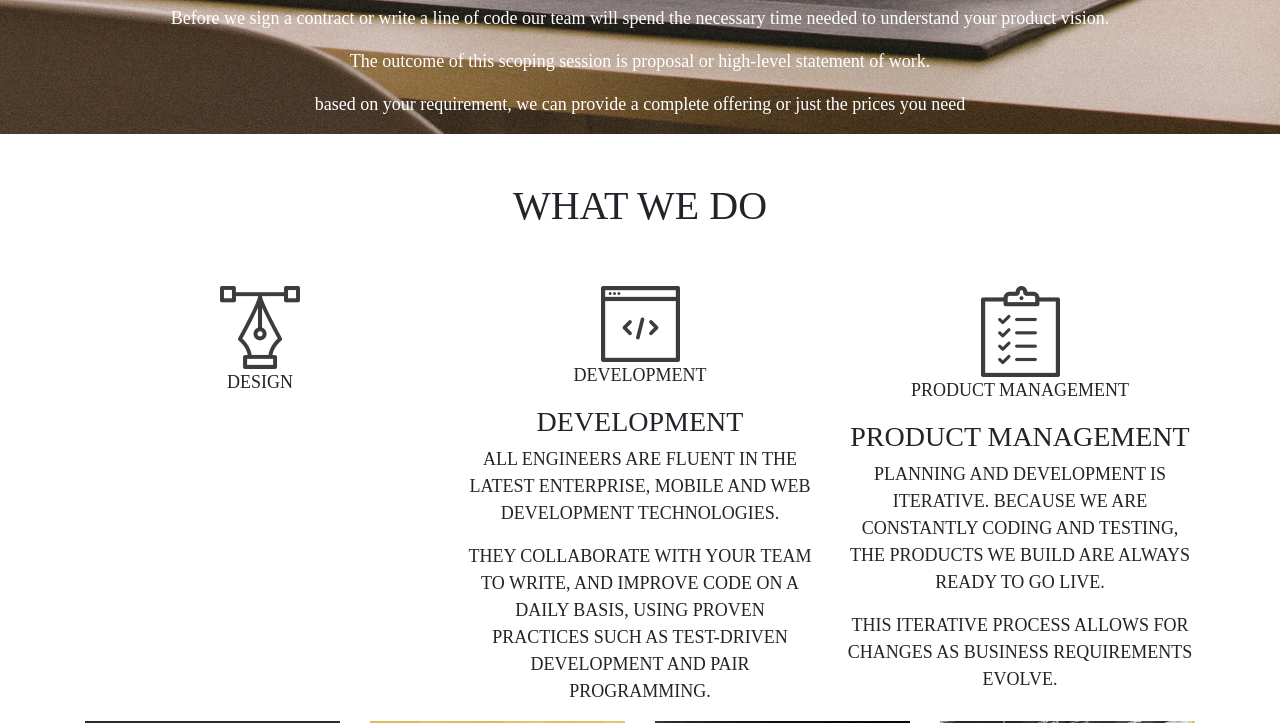
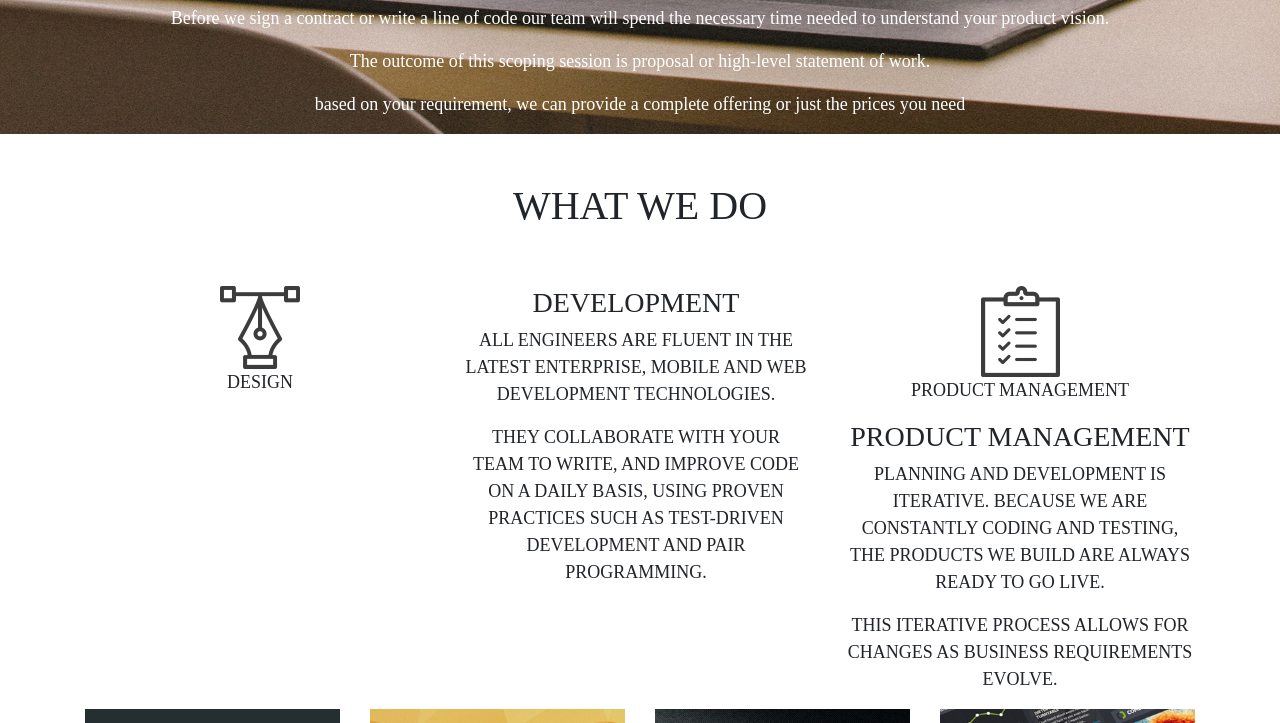
Before and after one commit to IreneMercy/project-delaniStudio, a plain HTML site: page index.html in a window 1280 px wide. Both pictures are taken after a click on the picture 640 px from the left and 1541 px from the top of the page. Shown: the part 1218-1941 px from the top of the page. Drawn offline with nearby package versions, Linux system fonts and the light colour scheme; a web font is replaced by a local one.

Commit message:
add click function on development icon to show description

```diff
--- a/css/style.css
+++ b/css/style.css
@@ -90,6 +90,18 @@ font-family: 'Yrsa', serif;
   height:75%;
   display: none;
 }
+.development{
+  position: relative;
+}
+.overlay-development{
+  position: absolute;
+  bottom: 0;
+  top: 0;
+  background-color:transparent;
+  width:90%;
+  height:75%;
+  display: none;
+}
 /* form */
 #form{
   background-image: url(../images/c_image.jpg);
--- a/index.html
+++ b/index.html
@@ -68,8 +68,8 @@
            </div>
          </div>
          <div class="col-md-4">
-           <img class="image-responsive" src="images/dev_icon.png" alt="dev_icon">
-           <p id="development">Development</p>
+           <img class="image-responsive development" src="images/dev_icon.png" alt="dev_icon">
+           <p id="development" class="development">Development</p>
            <div class="overlay-development">
              <h3>Development</h3>
              <p>All engineers are fluent in the latest enterprise, mobile and web development technologies.</p>
--- a/js/scripts.js
+++ b/js/scripts.js
@@ -8,4 +8,13 @@ $(document).ready(function(){
     $(".design").slideToggle();
     $(".overlay-design").slideToggle();
   });
+  // development
+  $(".development").click(function(){
+    $(".development").slideToggle();
+    $(".overlay-development").slideToggle();
+  });
+  $(".overlay-development").click(function(){
+    $(".overlay-development").slideToggle();
+    $(".development").slideToggle();
+  });
 });
```
